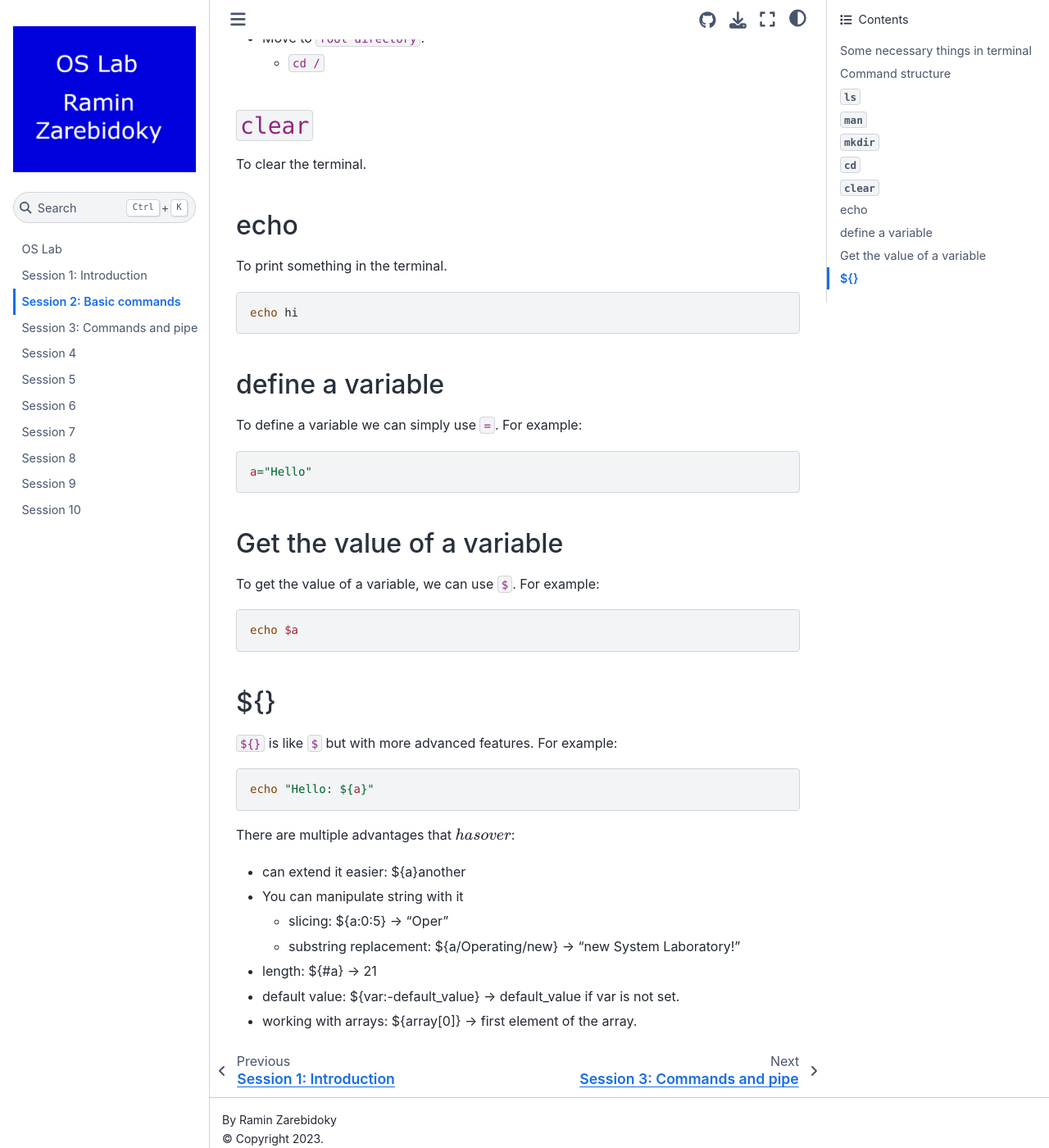
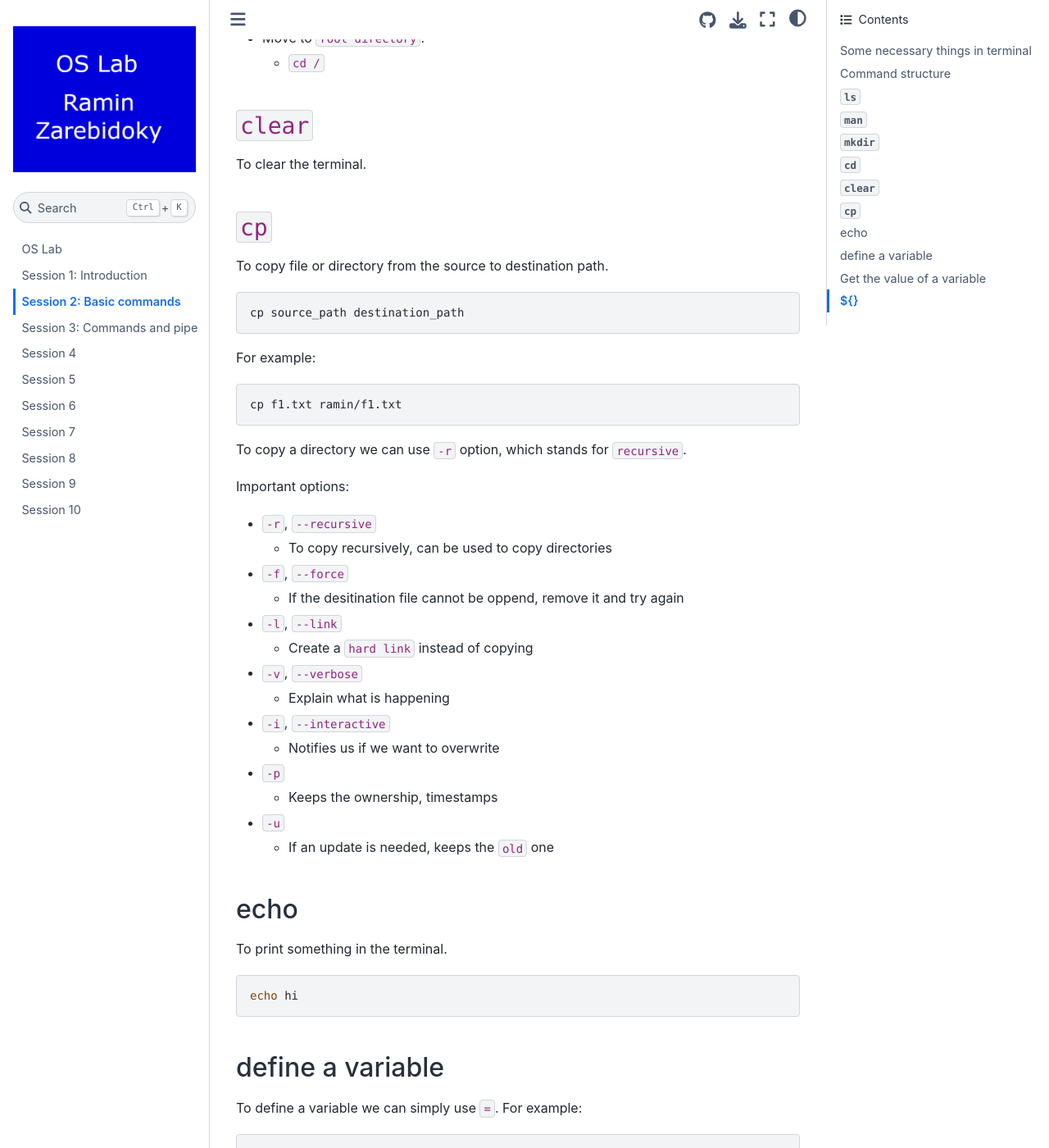
Before and after one commit to LiterallyTheOne/os_lab, a Jupyter Book: the page built from docs/session_2.md, in a window 1280 px wide and 1400 px high, scrolled down 3906 px. Shown: the whole window at 82% size. Built offline with Jupyter Book 1.0.4 settings and Sphinx 7.4.7 and the Sphinx Book theme 1.1.4, drawn with Linux system fonts in a browser that asks for light colours.

Commit message:
Add cp to session_2

````diff
--- a/docs/session_2.md
+++ b/docs/session_2.md
@@ -182,6 +182,39 @@ Different directories are separated with `/`.
 
 To clear the terminal.
 
+## `cp`
+
+To copy file or directory from the source to destination path.
+
+```shell
+cp source_path destination_path
+```
+
+For example:
+
+```shell
+cp f1.txt ramin/f1.txt
+```
+
+To copy a directory we can use `-r` option, which stands for `recursive`.
+
+Important options:
+
+* `-r`, `--recursive`
+  * To copy recursively, can be used to copy directories
+* `-f`, `--force`
+  * If the desitination file cannot be oppend, remove it and try again
+* `-l`, `--link`
+  * Create a `hard link` instead of copying
+* `-v`, `--verbose`
+  * Explain what is happening
+* `-i`, `--interactive`
+  * Notifies us if we want to overwrite
+* `-p`
+  * Keeps the ownership, timestamps
+* `-u`
+  * If an update is needed, keeps the `old` one
+
 ## echo
 
 To print something in the terminal.
````
